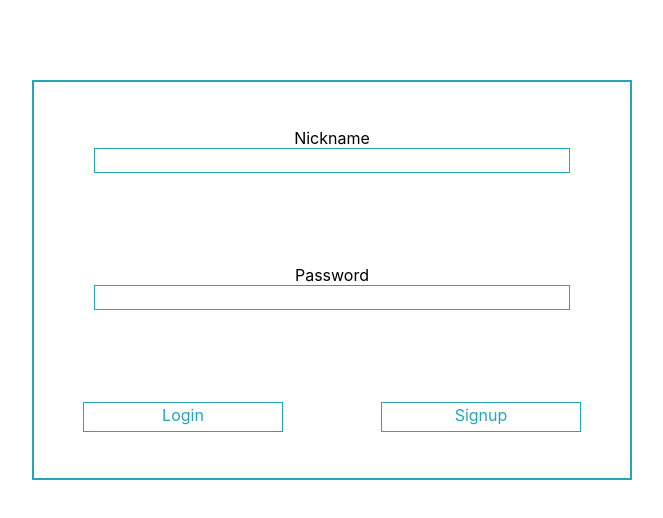
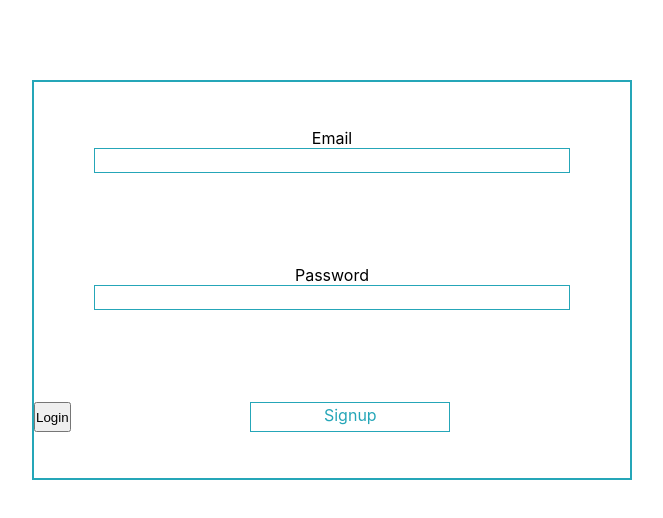
Before and after one commit to St-Creamer/bugtracker, a React (Create React App) app: page / in a window 1280 px wide. Shown: the top 518 px of the page, without its empty margins (308-971 px from the left). Built offline with nearby package versions, Linux system fonts and the light colour scheme.

Commit message:
integrated login with backend route

```diff
--- a/package.json
+++ b/package.json
@@ -1,4 +1,5 @@
 {
+  "proxy": "http://localhost:4000",
   "name": "bugtracker",
   "version": "0.1.0",
   "private": true,
@@ -12,6 +13,7 @@
     "@types/react-dom": "^17.0.3",
     "@types/react-router-dom": "^5.1.7",
     "@types/styled-components": "^5.1.9",
+    "formik": "^2.2.9",
     "react": "^17.0.2",
     "react-dom": "^17.0.2",
     "react-router-dom": "^5.2.0",
--- a/src/HomeComponents/Label.tsx
+++ b/src/HomeComponents/Label.tsx
@@ -5,18 +5,18 @@ interface Props {
   text?: string;
   color?: string;
 }
-
-export const SpecialLabel: React.FC<Props> = ({ text,color}) => {
 const LabelStyle = styled.div`
 border-radius: 1.5rem;
 height: 1.5rem;
 width: 5rem;
 line-height: 1.4rem;
 text-align: center;
-    background-color: ${(Props) => color};
+background-color: ${Props => Props.color};
 margin: auto 0px;
 font-size:${Props=> Props.theme.font.medium};
 `;
 
-  return <LabelStyle>{text}</LabelStyle>;
+export const SpecialLabel: React.FC<Props> = ({ text,color}) => {
+
+  return <LabelStyle color={color}>{text}</LabelStyle>;
 };
--- a/src/HomeComponents/MembersSectionComponents/MemberSection.tsx
+++ b/src/HomeComponents/MembersSectionComponents/MemberSection.tsx
@@ -21,7 +21,7 @@ export const MemberSection: React.FC<Props> = () => {
     <>
       <MembersHeader count={CurrentProjectValue.current.users.length} />
       {CurrentMembers.map((user:IUser) => {
-        return <Member user={user}/>;
+        return <Member key={user._id} user={user}/>;
       })}
     </>
   );
--- a/src/LoginComponents/Container.tsx
+++ /dev/null
@@ -1,11 +0,0 @@
-import styled from "styled-components";
-
-export const Container = styled.div`
-border: 2px solid ${props => props.theme.color.primary2};
-height: 400px;
-width: 600px;
-margin: 10vh auto;
-display: flex;
-flex-direction: column;
-justify-content: space-around;
-`;
--- a/src/LoginComponents/Input.tsx
+++ /dev/null
@@ -1,8 +0,0 @@
-import styled from "styled-components";
-
-export const Input = styled.input`
-border: 1px solid ${props => props.theme.color.primary2};
-width: 80%;
-height: 25px;
-margin: auto;
-`;
--- a/src/ModalSlug/Modal.tsx
+++ b/src/ModalSlug/Modal.tsx
@@ -3,12 +3,11 @@ import styled from "styled-components";
 import { Backdrop } from "./Backdrop";
 
 interface Props {
-  show: boolean;
-  clicked: React.Dispatch<React.SetStateAction<boolean>>;
+  show?: boolean;
+  clicked?: React.Dispatch<React.SetStateAction<boolean>>;
 }
 
-export const Modal: React.FC<Props> = (Props) => {
-  const ModalStyle = styled.div`
+const ModalStyle = styled.div<Props>`
 position: fixed;
 z-index: 500;
 background-color: white;
@@ -20,17 +19,19 @@ export const Modal: React.FC<Props> = (Props) => {
 box-sizing: border-box;
 transition: all 0.3s ease-out;
 border-radius: 5px;
-    opacity: ${Props.show ? "1" : "0"};
+opacity: ${Props=> Props.show ? "1" : "0"};
 display: flex;
 flex-direction: column;
 justify-content: space-evenly;
 `;
+
+export const Modal: React.FC<Props> = ({show, clicked, children}) => {
   return (
     <>
-      {Props.show ? (
+      {show ? (
         <>
-          <Backdrop clicked={Props.clicked} show={Props.show} />
-          <ModalStyle>{Props.children}</ModalStyle>{" "}
+          <Backdrop clicked={clicked} show={show} />
+          <ModalStyle show={show}>{children}</ModalStyle>{" "}
         </>
       ) : null}
     </>
--- a/src/Pages/Home.tsx
+++ b/src/Pages/Home.tsx
@@ -1,4 +1,4 @@
-import React, { useContext, useMemo, useState } from "react";
+import React, { useContext, useEffect, useMemo, useState } from "react";
 import { Background } from "../HomeComponents/Background";
 import { Frame } from "../HomeComponents/Frame";
 import { Logo } from "../HomeComponents/ProjectSectionComponents/Logo";
@@ -18,6 +18,7 @@ import { ModalHeader } from "../ModalSlug/ModalHeader";
 import { BugSection } from "../HomeComponents/BugSectionComponents/BugSection";
 import styled from "styled-components";
 import { MockProjects } from "../DB/DB";
+import { useHistory } from "react-router-dom";
 
 const ButtonStyle = styled.button`
   width: 100px;
@@ -32,6 +33,27 @@ export const Home: React.FC = () => {
     () => ({ projects, setProjects }),
     [projects, setProjects]
   );
+  const history = useHistory()
+
+  useEffect(() => {
+    fetch("http://localhost:4000/project", {
+      headers: {
+        Accept: "application/json",
+        "Content-Type": "application/json",
+      },
+      credentials: "include",
+      method: "GET",
+    })
+      .then((res) => res.json())
+      .then((res) => {
+        if(res.type=="error")
+          history.push("/")
+        else(
+          console.log(res)
+        )
+      })
+      .catch((err) => console.log(err));
+  }, []);
 
   // const ProjectsValue = useContext(ProjectsContext);
   //setting CurrentProjectContext
@@ -69,6 +91,7 @@ export const Home: React.FC = () => {
                 <ButtonStyle onClick={modalHandler}>Ok</ButtonStyle>
               </ModalFooter>
             </Modal>
+
             {/* this part serves as tabs */}
             <ProjectsContainer>
               {ProjectsValue.projects.map((item: IProject, i) => (
@@ -85,6 +108,7 @@ export const Home: React.FC = () => {
                 </Project>
               ))}
             </ProjectsContainer>
+            <div className="logout">logout</div>
           </Frame>
           <Frame size={30} color={Theme.color.basic1}>
             {/* this part serves as tab content */}
--- a/src/Pages/Login.tsx
+++ b/src/Pages/Login.tsx
@@ -1,27 +1,92 @@
+import { FormikConfig, useFormik } from "formik";
 import React from "react";
+import { useHistory } from "react-router-dom";
 import styled from "styled-components";
 import { Button } from "../LoginComponents/Button";
-import { Container } from "../LoginComponents/Container";
 import { Field } from "../LoginComponents/Field";
-import { Input } from "../LoginComponents/Input";
 
 const Label = styled.label`
   margin: auto;
 `;
+const Container = styled.form`
+  border: 2px solid ${(props) => props.theme.color.primary2};
+  height: 400px;
+  width: 600px;
+  margin: 10vh auto;
+  display: flex;
+  flex-direction: column;
+  justify-content: space-around;
+`;
+
+const Input = styled.input`
+  border: 1px solid ${(props) => props.theme.color.primary2};
+  width: 80%;
+  height: 25px;
+  margin: auto;
+`;
 
 export const Login: React.FC = () => {
+  interface IFormValues{
+    email: string,
+      password: string,
+  }
+  const history = useHistory();
+
+  const formik = useFormik({
+    initialValues: {
+      email: "",
+      password: "",
+    },
+    onSubmit: async (values:IFormValues) => {
+      console.log(values);
+      fetch("http://localhost:4000/auth/login",{
+        method:"POST",
+        credentials:"include",
+        headers: {
+          'Accept': 'application/json',
+          'Content-Type': 'application/json',
+          },
+        body:JSON.stringify(values)
+      })
+      .then(res=>res.json())
+      .then(res=>{
+        if(res.success){
+          if(document.cookie.includes("AuthCookie")) history.push("/home")
+        }else{
+          console.log(res)
+        }
+      })
+      .catch(err=>{
+        console.log(err)
+      })
+    },
+  });
   return (
-    <Container>
+    <Container onSubmit={formik.handleSubmit}>
       <Field direction={"column"}>
-        <Label>Nickname</Label>
-        <Input/>
+        <Label htmlFor="email">Email</Label>
+        <Input
+          name="email"
+          id="email"
+          type="email"
+          onChange={formik.handleChange}
+          value={formik.values.email}
+          required
+        />
       </Field>
       <Field direction={"column"}>
-        <Label>Password</Label>
-        <Input/>
+        <Label htmlFor="password">Password</Label>
+        <Input
+          name="password"
+          id="password"
+          type="password"
+          onChange={formik.handleChange}
+          value={formik.values.password}
+          required
+        />
       </Field>
       <Field direction={"row"}>
-        <Button to="/Home">Login</Button>
+        <button type="submit" >Login</button>
         <Button to="">Signup</Button>
       </Field>
     </Container>
```
Also changed, not shown: 1 other file (tests, documents, lock files or other folders). Lines whose indentation alone changed are shown as unchanged.
